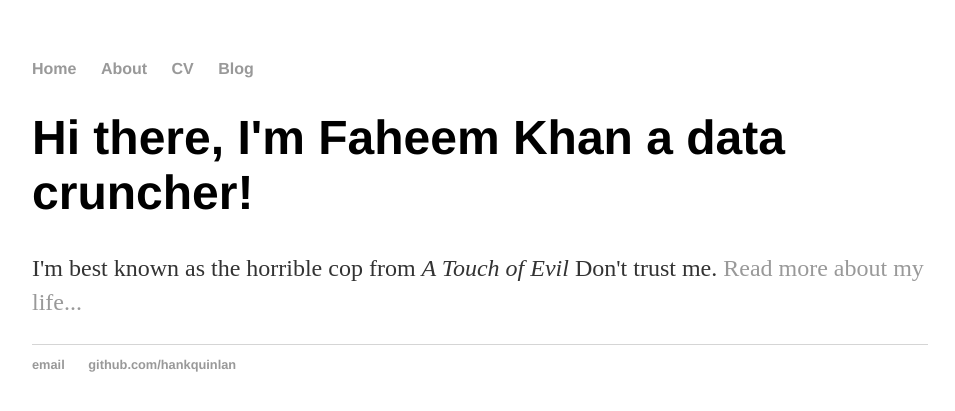
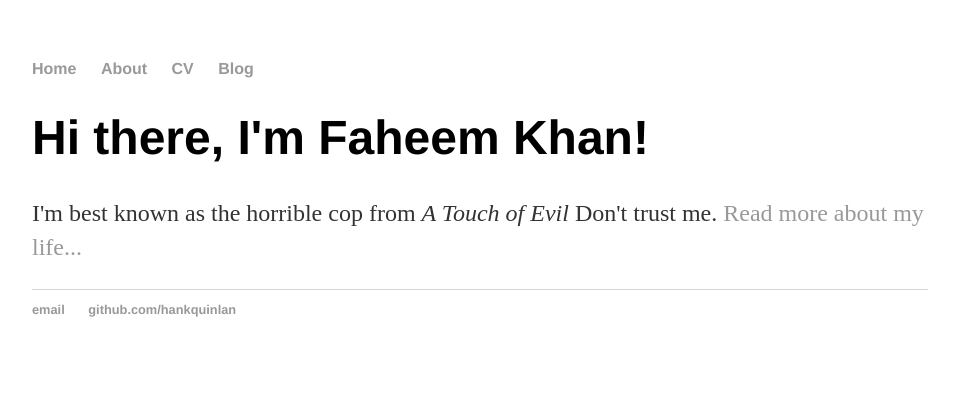
Before and after one commit to datacruncheratX/datacruncheratX.github.io, a Jekyll site: the page built from index.html, in a window 1280 px wide. Shown: the top 411 px of the page, without its empty margins (160-1115 px from the left). Built offline with Jekyll 4.4.1, drawn with Linux system fonts in a browser that asks for light colours.

Commit message:
Update index.html

```diff
--- a/index.html
+++ b/index.html
@@ -1,30 +1,8 @@
-<!DOCTYPE html>
-<html>
-	<head>
-		<title>Data Cruncher</title>
-		<!-- link to main stylesheet -->
-		<link rel="stylesheet" type="text/css" href="/css/main.css">
-	</head>
-	<body>
-		<nav>
-    		<ul>
-        		<li><a href="/">Home</a></li>
-	        	<li><a href="/about">About</a></li>
-        		<li><a href="/cv">CV</a></li>
-        		<li><a href="/blog">Blog</a></li>
-    		</ul>
-		</nav>
-		<div class="container">
-    		<div class="blurb">
-        		<h1>Hi there, I'm Faheem Khan a data cruncher!</h1>
-				<p>I'm best known as the horrible cop from <em>A Touch of Evil</em> Don't trust me. <a href="/about">Read more about my life...</a></p>
-    		</div><!-- /.blurb -->
-		</div><!-- /.container -->
-		<footer>
-    		<ul>
-        		<li><a href="mailto:hankquinlanhub@gmail.com">email</a></li>
-        		<li><a href="https://github.com/hankquinlan">github.com/hankquinlan</a></li>
-			</ul>
-		</footer>
-	</body>
-</html>
+---
+layout: default
+title: Faheem Khan, a data cruncher
+---
+<div class="blurb">
+	<h1>Hi there, I'm Faheem Khan!</h1>
+	<p>I'm best known as the horrible cop from <em>A Touch of Evil</em> Don't trust me. <a href="/about">Read more about my life...</a></p>
+</div><!-- /.blurb -->
```
